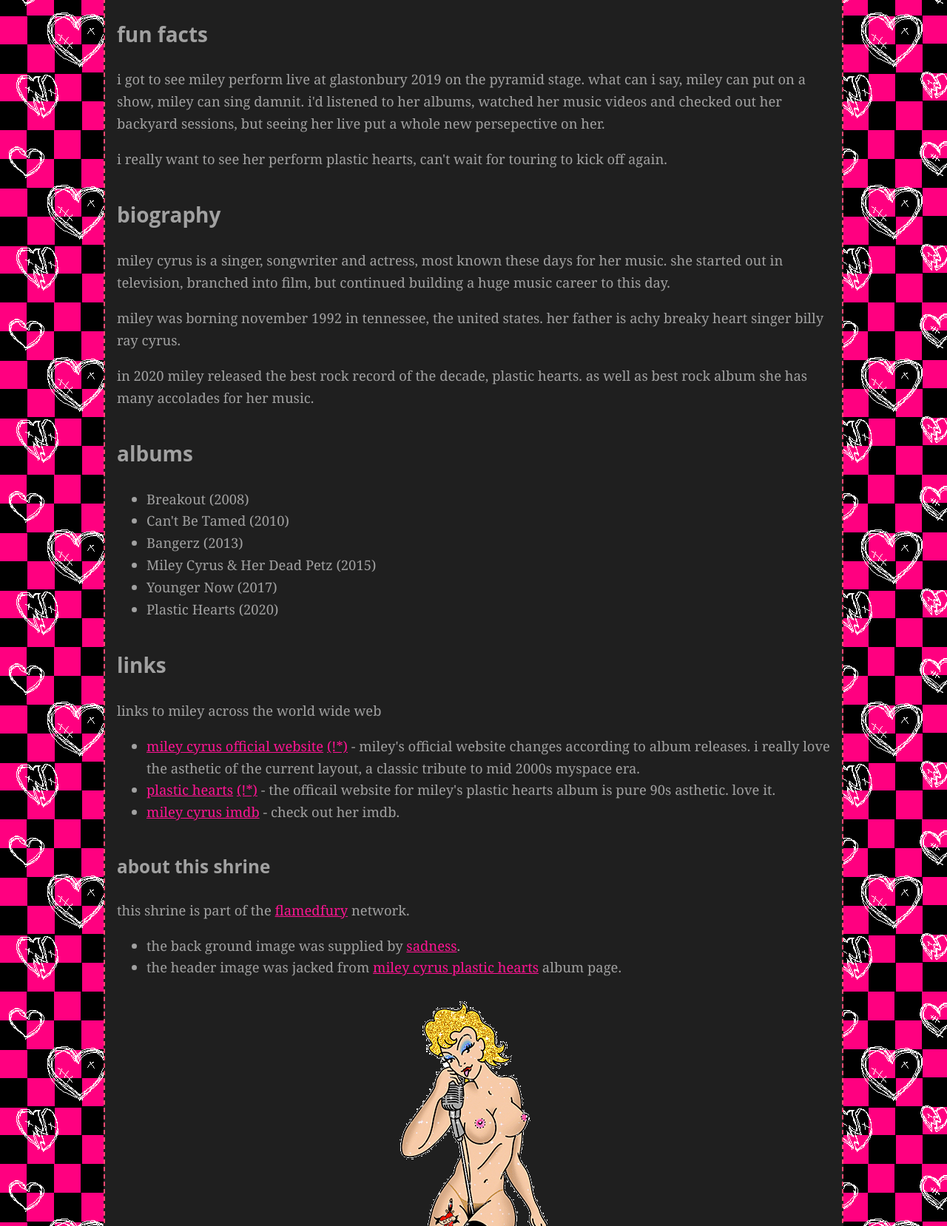
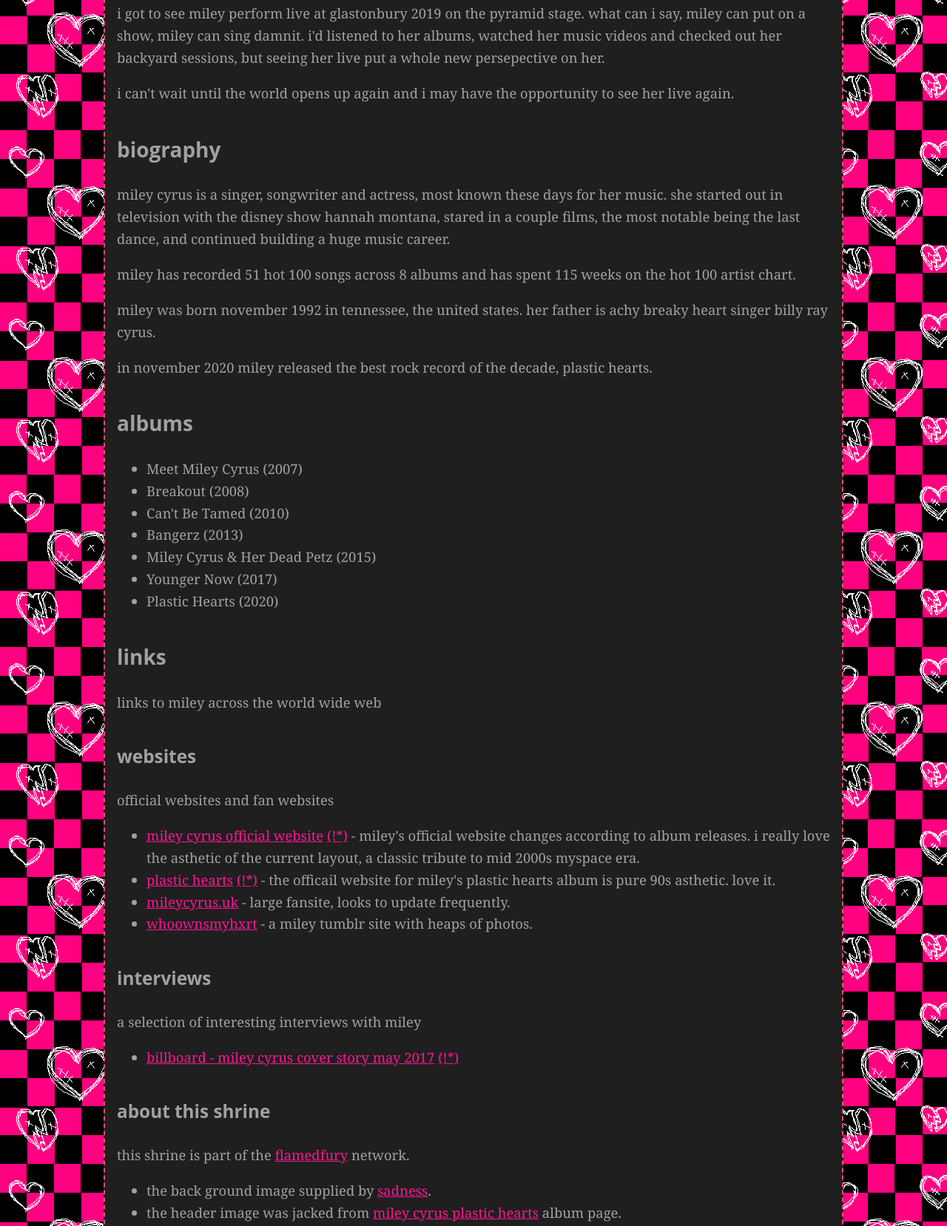
Before and after one commit to flamedfury/2021-flamedfury.com, an Eleventy site: page src/recordshelf/miley.md in a window 1280 px wide. Shown: the part 756-2414 px from the top of the page at 74% size. Built offline with nearby package versions, Linux system fonts and the light colour scheme; Eleventy itself is replaced by a stand-in of ours; files that its build step writes are made by us from their sources; no server answers.

Commit message:
update miley page

```diff
--- a/src/css/styles.css
+++ b/src/css/styles.css
@@ -228,6 +228,7 @@
 
 main, footer {
     padding: 14px 16px;
+    background-image: url("../img/bg/subtle-grunge.png");
     background: var(--accent-bg);
 }
 
--- a/src/recordshelf/miley.md
+++ b/src/recordshelf/miley.md
@@ -12,22 +12,23 @@
 
 ![miley cyrus](../img/miley/miley.png#center)
 
-## fun facts
-
 i got to see miley perform live at glastonbury 2019 on the pyramid stage. what can i say, miley can put on a show, miley can sing damnit. i'd listened to her albums, watched her music videos and checked out her backyard sessions, but seeing her live put a whole new persepective on her.
 
-i really want to see her perform plastic hearts, can't wait for touring to kick off again.
+i can't wait until the world opens up again and i may have the opportunity to see her live again.
 
 ## biography
 
-miley cyrus is a singer, songwriter and actress, most known these days for her music. she started out in television, branched into film, but continued building a huge music career to this day.
+miley cyrus is a singer, songwriter and actress, most known these days for her music. she started out in television with the disney show hannah montana, stared in a couple films, the most notable being the last dance, and continued building a huge music career.
 
-miley was borning november 1992 in tennessee, the united states. her father is achy breaky heart singer billy ray cyrus.
+miley has recorded 51 hot 100 songs across 8 albums and has spent 115 weeks on the hot 100 artist chart.
 
-in 2020 miley released the best rock record of the decade, plastic hearts. as well as best rock album she has many accolades for her music.
+miley was born november 1992 in tennessee, the united states. her father is achy breaky heart singer billy ray cyrus.
+
+in november 2020 miley released the best rock record of the decade, plastic hearts.
 
 ## albums
 
+- Meet Miley Cyrus (2007)
 - Breakout (2008)
 - Can't Be Tamed (2010)
 - Bangerz (2013)
@@ -39,15 +40,26 @@
 
 links to miley across the world wide web
 
+### websites
+
+official websites and fan websites
+
 - [miley cyrus official website](https://www.mileycyrus.com/) [(!*)](https://web.archive.org/web/20210313055416/https://www.mileycyrus.com/) - miley's official website changes according to album releases. i really love the asthetic of the current layout, a classic tribute to mid 2000s myspace era.
 - [plastic hearts](https://www.mileycyrusplastichearts.com/) [(!*)](https://web.archive.org/web/20210213091302/https://www.mileycyrusplastichearts.com/) - the officail website for miley's plastic hearts album is pure 90s asthetic. love it.
-- [miley cyrus imdb](www.imdb.com/name/nm1415323/) - check out her imdb.
+- [mileycyrus.uk](http://mileycyrus.uk/) - large fansite, looks to update frequently.
+- [whoownsmyhxrt](https://whoownsmyhxrt.tumblr.com/) - a miley tumblr site with heaps of photos.
+
+### interviews
+
+a selection of interesting interviews with miley
+
+- [billboard - miley cyrus cover story may 2017](https://www.billboard.com/articles/news/magazine-feature/7783997/miley-cyrus-cover-story-new-music-malibu) [(!*)](https://web.archive.org/web/20210120113012/https://www.billboard.com/articles/news/magazine-feature/7783997/miley-cyrus-cover-story-new-music-malibu "archive link")
 
 ### about this shrine
 
 this shrine is part of the [flamedfury](../) network.
 
-- the back ground image was supplied by [sadness](https://sadgrl.online/).
+- the back ground image supplied by [sadness](https://sadgrl.online/).
 - the header image was jacked from [miley cyrus plastic hearts](https://www.mileycyrusplastichearts.com/) album page.
 
 ![miley cyrus](../img/miley/miley-girl-1.gif#center)
```
Also changed, not shown: src/img/bg/clean-gray-paper.png (added), src/img/bg/dust.png (added), src/img/bg/grunge-wall.png (added), src/img/bg/snow.png (added), src/img/bg/soft-wallpaper.png (added), src/img/bg/subtle-grunge.png (added).
